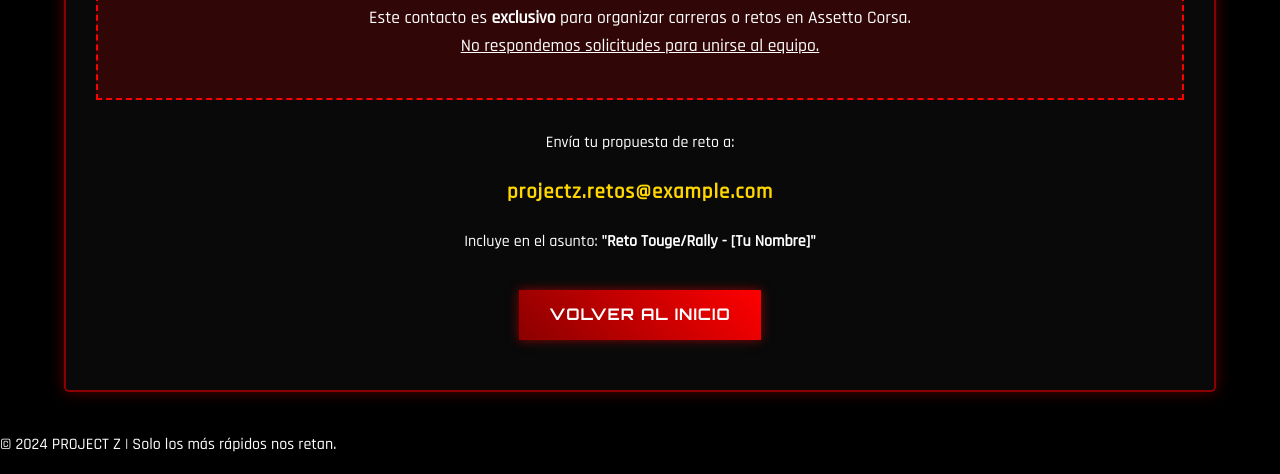
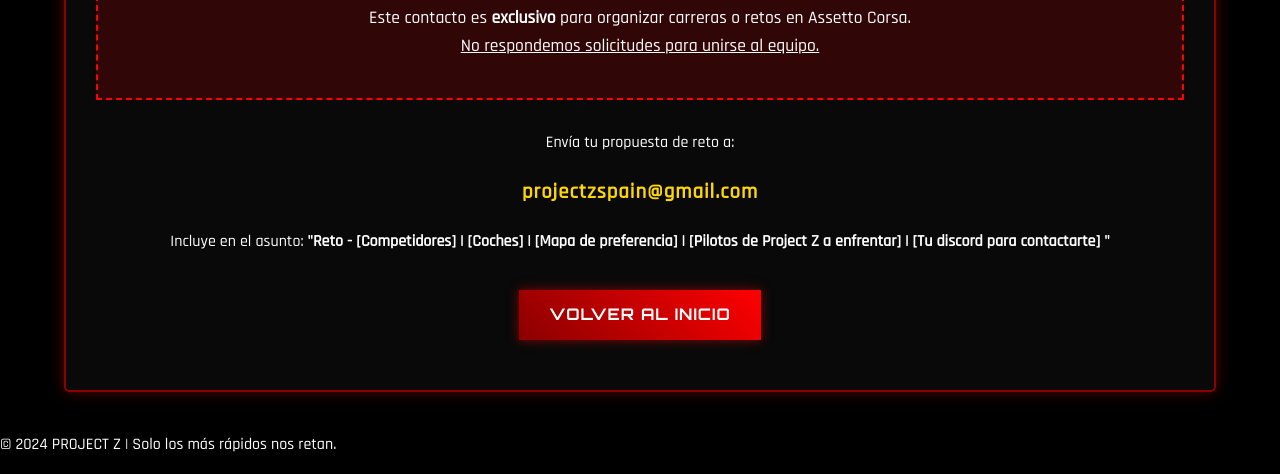
Before and after one commit to ProjectZspain/ProjectZspain.github.io, a plain HTML site: page contacto.html in a window 1280 px wide. Shown: the part 333-807 px from the top of the page. Drawn offline with Linux system fonts and the light colour scheme.

Commit message:
contacto.html

```diff
--- a/contacto.html
+++ b/contacto.html
@@ -94,9 +94,9 @@
         </div>
 
         <p>Envía tu propuesta de reto a:</p>
-        <div class="contact-email">projectz.retos@example.com</div>
+        <div class="contact-email">projectzspain@gmail.com</div>
 
-        <p>Incluye en el asunto: <strong>"Reto Touge/Rally - [Tu Nombre]"</strong></p>
+        <p>Incluye en el asunto: <strong>"Reto - [Competidores] | [Coches] | [Mapa de preferencia] | [Pilotos de Project Z a enfrentar] | [Tu discord para contactarte] "</strong></p>
 
         <a href="index.html" class="btn">Volver al Inicio</a>
     </div>
```
